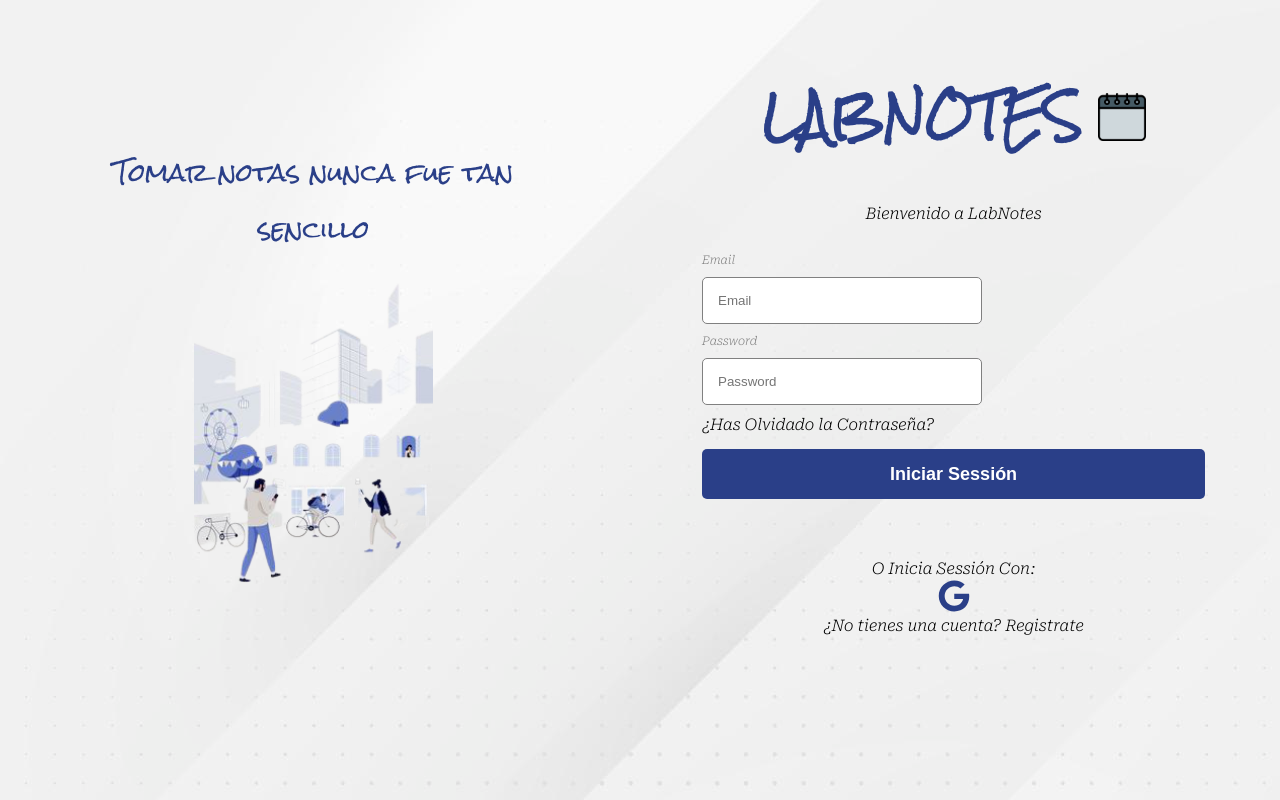
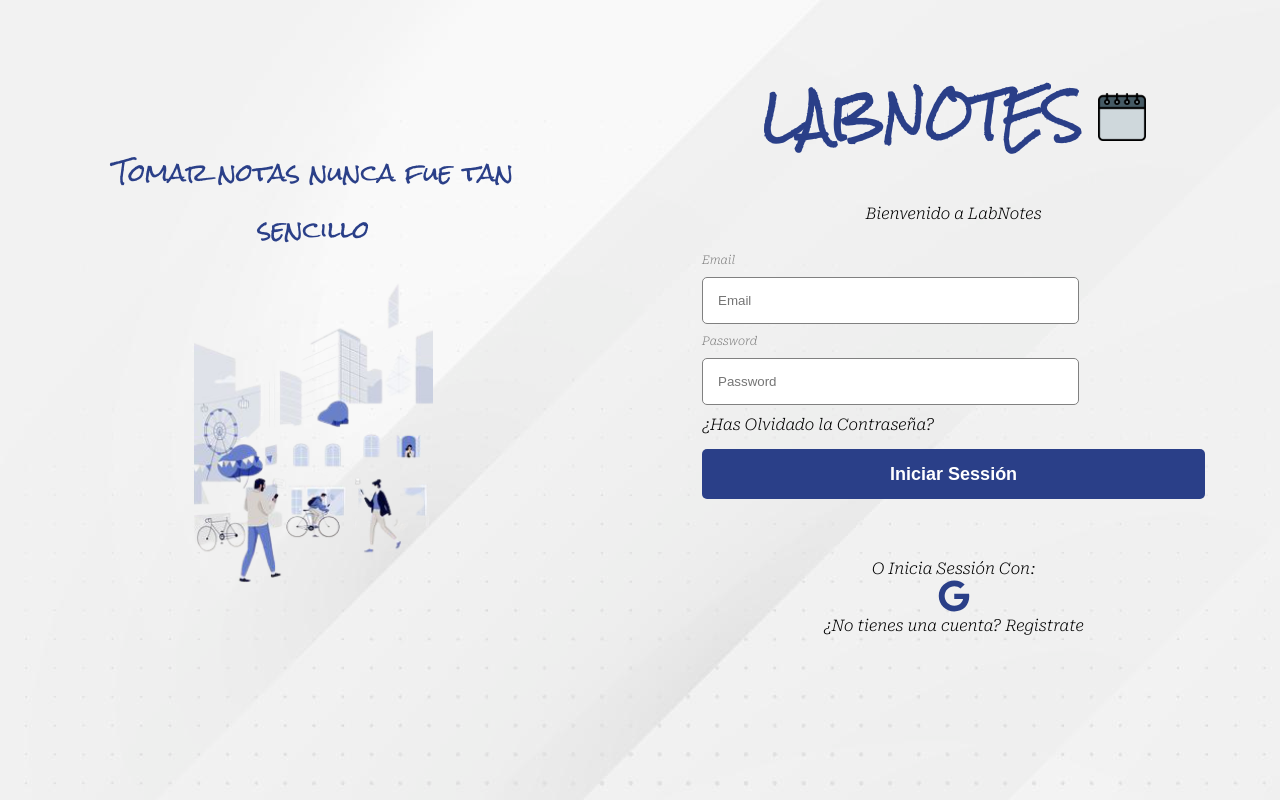
Before and after one commit to Laboratoria/LIM016-notes, a React (Create React App) app: page / in a window 1280 px wide. Built offline with nearby package versions, Linux system fonts and the light colour scheme.

Commit message:
Merge branch 'main' of https://github.com/claudiaricce/LIM016-notes

```diff
--- a/src/components/formInput.css
+++ b/src/components/formInput.css
@@ -1,7 +1,8 @@
 .formInput{
     display: flex;
     flex-direction: column;
-    width: 280px;
+    width: 75%;
+    justify-items: center;
 }
 
 input{
```
